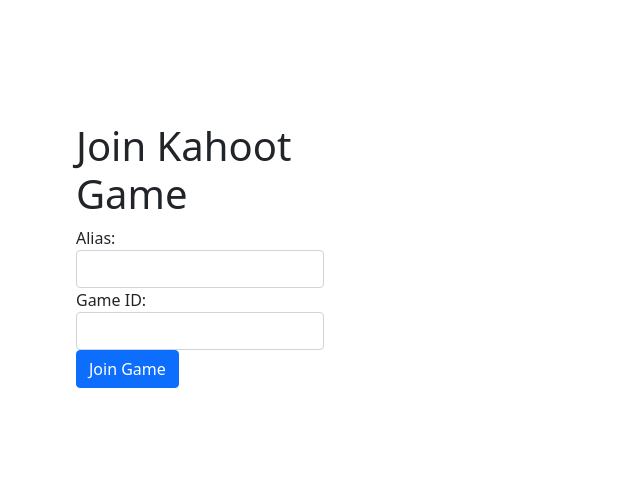
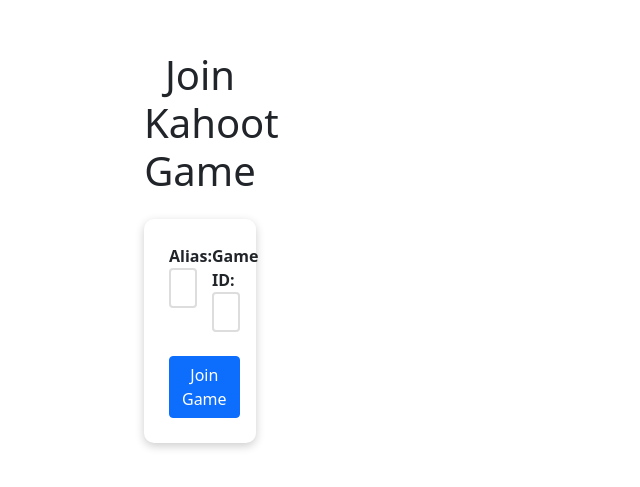
Before and after one commit to LittleHaku/vueKahoot, a Vue app: page / in a window 1280 px wide. Shown: the part 153-640 px from the top of the page, without its empty margins (0-640 px from the left). Built offline with nearby package versions, Linux system fonts and the light colour scheme.

Commit message:
gitignore

```diff
--- a/src/views/HomeView.vue
+++ b/src/views/HomeView.vue
@@ -1,28 +1,79 @@
 <template>
   <div>
-    <div class="container mt-3">
-      <h1>Join Kahoot Game</h1>
+    <div class="container my-5">
+      <div class="row justify-content-center">
+        <div class="col-md-6">
+          <h1 class="text-center mb-4">Join Kahoot Game</h1>
           <form @submit.prevent="joinGame">
+            <div class="row">
+              <div class="col-md-6">
                 <div class="form-group">
                   <label for="alias">Alias:</label>
                   <input type="text" class="form-control" id="alias" v-model="alias" required>
                 </div>
+              </div>
+              <div class="col-md-6">
                 <div class="form-group">
                   <label for="gameId">Game ID:</label>
                   <input type="number" class="form-control" id="gameId" v-model="gameId" required>
                 </div>
-        <button type="submit" class="btn btn-primary">Join Game</button>
+              </div>
+            </div>
+            <button type="submit" class="btn btn-primary btn-block mt-4">Join Game</button>
           </form>
           <p v-if="error" class="text-danger mt-3">{{ error }}</p>
         </div>
       </div>
+    </div>
+  </div>
 </template>
+
+<style>
+form {
+  background-color: #fff;
+  padding: 25px;
+  border-radius: 10px;
+  box-shadow: 0 3px 10px rgba(0, 0, 0, 0.2);
+}
+
+label {
+  font-weight: 600;
+}
+
+input[type="text"],
+input[type="number"] {
+  border: 2px solid #ddd;
+  border-radius: 4px;
+  box-shadow: none;
+}
+
+input[type="text"]:focus,
+input[type="number"]:focus {
+  border: 2px solid #007bff;
+  box-shadow: none;
+}
+
+.btn-primary {
+  background-color: #007bff;
+  border: none;
+}
+
+.btn-primary:hover {
+  background-color: #0069d9;
+  border: none;
+}
+
+.text-danger {
+  font-size: 14px;
+  font-weight: 600;
+}
+</style>
 
 <script>
 import axios from 'axios';
 
 export default {
-  name: 'HomeView',
+  name: 'JoinGameView',
 
   data() {
     return {
@@ -34,32 +85,22 @@
 
   methods: {
     joinGame() {
-      this.$store.commit("setAlias", this.alias);
-      this.$store.commit("setGameID", this.gameId);
-      const info = {
+      this.$store.commit('setAlias', this.alias);
+      this.$store.commit('setGameID', this.gameId);
+
+      const payload = {
+        game: this.gameId,
         alias: this.alias,
-        gameId: this.gameId,
-        uuidp: this.uuidP
+        uuidP: this.uuidP,
       };
 
-      axios.post('/api/participant/', {
-        game: this.gameId,
-        alias: this.alias,
-        uuidP: this.uuidP
-      }, {
-        withCredentials: false
-      },{
+      axios.post('/api/participant/', payload, {
+        withCredentials: false,
         headers: {
           'Content-Type': 'application/json',
-          'Access-Control-Allow-Origin': '*'
-        }
+          'Access-Control-Allow-Origin': '*',
+        },
       }).then(response => {
-        /* console.log("response: ");
-        console.log(response);
-        console.log("response.data: ");
-        console.log(response.data);
-        console.log("response.data.uuidP: ");
-        console.log(response.data.uuidP); */
         this.$store.commit('setUuidP', response.data.uuidP);
         this.error = null;
         this.$router.push('/wait');
@@ -67,10 +108,7 @@
         console.log(error);
         this.error = error.response.data.error;
       });
-
-      this.oldGameId = this.gameId;
-    }
-  }
-
-}
+    },
+  },
+};
 </script>
```
Also changed, not shown: 1 other file (tests, documents, lock files or other folders). Lines whose indentation alone changed are shown as unchanged.
